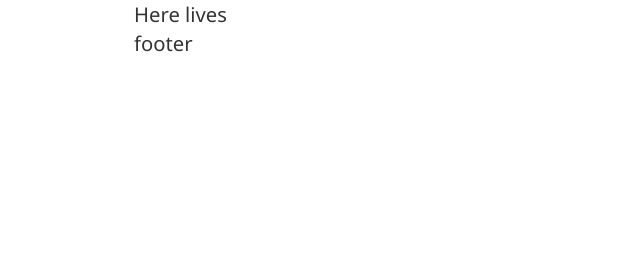
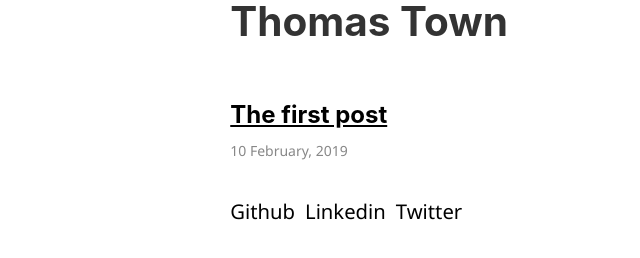
Before and after one commit to athomasoriginal/com.betweentwoparens, a Gatsby site: page / in a window 1280 px wide. Shown: the whole page, without its empty margins (106-746 px from the left). Built offline with nearby package versions, Linux system fonts and the light colour scheme; Gatsby itself is replaced by a stand-in of ours.

Commit message:
Init blog index

```diff
--- a/src/pages/index.js
+++ b/src/pages/index.js
@@ -1,15 +1,73 @@
 import React from 'react'
+import { graphql } from 'gatsby'
 
 import Layout from '../components/layout'
 import SEO from '../components/seo'
+import ArticleIndexItem from '../components/article-index-item'
+import Footer from '../components/Footer'
+import Header from '../components/header'
 
-const IndexPage = () => (
-  <Layout>
-    <SEO title="Home" keywords={[`clojurescript`, `clojure`, `javascript`]} />
-    <footer>
-      Here lives footer
-    </footer>
-  </Layout>
+const social_media_links = [
+  { title: 'Github', url: 'https://github.com/tkjone/' },
+  { title: 'Linkedin', url: 'https://www.linkedin.com/in/tmattacchione/' },
+  { title: 'Twitter', url: 'https://twitter.com/tmkjone' },
+]
+
+const EmptyIndexScreenMsg = ({ msg }) => (
+  <p className="no-articles-msg">{msg}</p>
 )
 
+const Articles = ({ articles }) => {
+  return articles.map(article => {
+    return (
+      <ArticleIndexItem
+        key={article.node.id}
+        title={article.node.frontmatter.title}
+        date={article.node.frontmatter.date}
+        description={article.node.frontmatter.summary}
+        url={article.node.fields.slug}
+      />
+    )
+  })
+}
+
+const IndexPage = ({ data }) => {
+  const articles = data.allMarkdownRemark.edges
+
+  return (
+    <Layout>
+      <SEO title="Home" keywords={[`clojurescript`, `clojure`, `javascript`]} />
+      <Header siteTitle="Thomas Town" />
+      {articles && articles.length ? (
+        <Articles articles={articles} />
+      ) : (
+        <EmptyIndexScreenMsg msg="No articles yet" />
+      )}
+      <Footer links={social_media_links} />
+    </Layout>
+  )
+}
+
+export const query = graphql`
+  query {
+    allMarkdownRemark(sort: { fields: [frontmatter___date], order: DESC }) {
+      totalCount
+      edges {
+        node {
+          id
+          frontmatter {
+            title
+            date(formatString: "DD MMMM, YYYY")
+            summary
+          }
+          fields {
+            slug
+          }
+          excerpt
+        }
+      }
+    }
+  }
+`
+
 export default IndexPage
```
